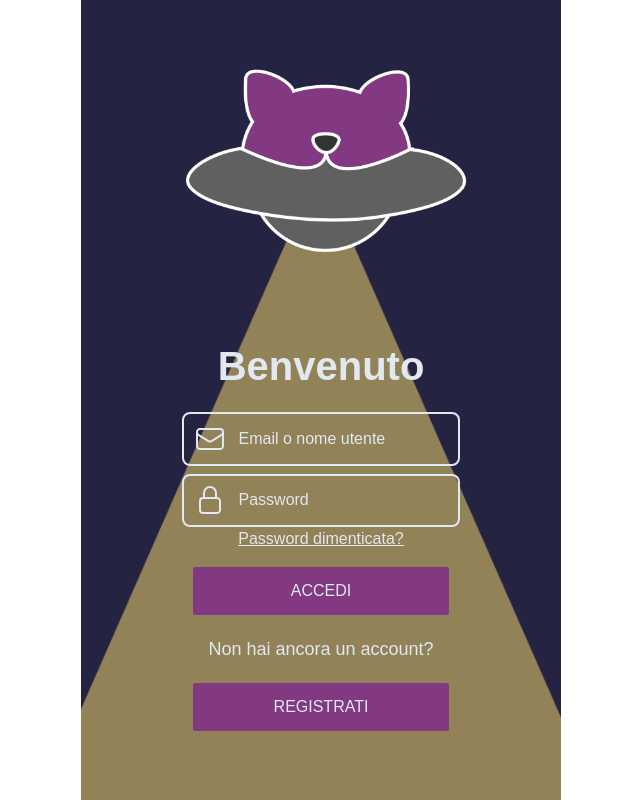
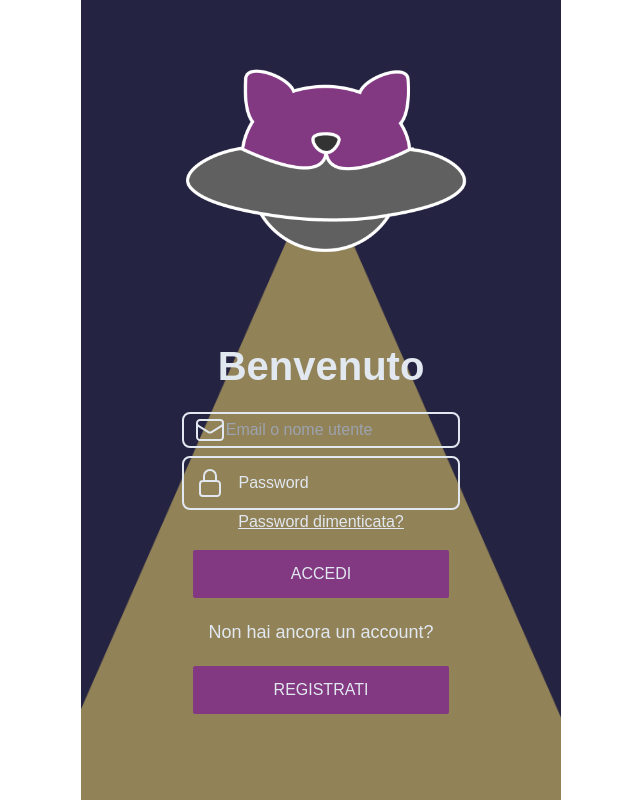
Before and after one commit to develhope/FS26-Team4-Project3, a React (Vite) app: page /login1 in a window 1280 px wide. Shown: the whole page, without its empty margins (319-959 px from the left). Built offline with nearby package versions, Linux system fonts and the light colour scheme.

Commit message:
add authetication local storage

```diff
--- a/src/components/Login/Login1.tsx
+++ b/src/components/Login/Login1.tsx
@@ -1,7 +1,32 @@
-import { Link } from "react-router-dom";
+import { Link, useNavigate } from "react-router-dom";
 import colored_logo from "../../assets/logo/colored_logo.png";
 import "../../components/Login/Login.css";
+import { userAccess, User } from "./LoginContext";
+import { useState } from "react";
+
 function Login1() {
+  const [email, setEmail] = useState("");
+  const [password, setPassword] = useState("");
+  const navigate = useNavigate();
+
+  function handleLogin() {
+    const foundUser: User | undefined = userAccess.find(
+      (user) => user.email === email
+    );
+
+    if (!foundUser) {
+      alert("Utente non esiste, prova a registrarti.");
+      return;
+    }
+
+    if (foundUser.password !== password) {
+      alert("Password sbagliata, riprova.");
+      return;
+    }
+
+    navigate("/feed");
+  }
+
   return (
     <>
       <div className="splashSection spotlight">
@@ -28,8 +53,10 @@ function Login1() {
               />
             </svg>
             <input
-              type="text"
+              type="email"
               placeholder="Email o nome utente"
+              value={email}
+              onChange={(e) => setEmail(e.target.value)}
               className="font-sans"
             />
           </div>
@@ -52,6 +79,8 @@ function Login1() {
             <input
               type="password"
               placeholder="Password"
+              value={password}
+              onChange={(e) => setPassword(e.target.value)}
               className="font-sans"
             />
           </div>
@@ -59,11 +88,14 @@ function Login1() {
             <a href="#">Password dimenticata?</a>
           </div>
         </div>
-        <Link to="/feed">
-          <button className="text-center bg-purple w-64 h-12 rounded-sm">
-            ACCEDI
-          </button>
-        </Link>
+
+        <button
+          onClick={handleLogin}
+          className="text-center bg-purple w-64 h-12 rounded-sm"
+        >
+          ACCEDI
+        </button>
+
         <h6 className="font-sans text-center m-1 text-lg">
           Non hai ancora un account?
         </h6>
--- a/src/components/Login/Login3.tsx
+++ b/src/components/Login/Login3.tsx
@@ -1,9 +1,31 @@
-import { Link } from "react-router-dom";
+import { useNavigate } from "react-router-dom";
 import "../../index.css";
 import colored_logo from "../../assets/logo/colored_logo.png";
 import "../../components/Login/Login.css";
+import { useState } from "react";
+import { addUser } from "./LoginContext";
 
 export default function Login3() {
+  const navigate = useNavigate();
+  const [email, setEmail] = useState("");
+  const [password, setPassword] = useState("");
+
+  function handleRegistration() {
+    if (!email || !password) {
+      alert("Inserisci email e password.");
+      return;
+    }
+
+    const newUser = {
+      email: email,
+      password: password,
+    };
+
+    addUser(newUser);
+
+    navigate("/switchpet");
+  }
+
   return (
     <>
       <div className="splashSection flex-auto align-center justify-center spotlight">
@@ -29,12 +51,16 @@ export default function Login3() {
         </div>
         <input
           type="text"
-          placeholder="Nome Utente"
+          placeholder="Email"
+          value={email}
+          onChange={(e) => setEmail(e.target.value)}
           className="font-sans splashForm"
         />
         <input
           type="password"
           placeholder="Password"
+          value={password}
+          onChange={(e) => setPassword(e.target.value)}
           className="font-sans splashForm"
         />
         <input
@@ -51,14 +77,13 @@ export default function Login3() {
             </a>
           </div>
         </div>
-        <Link to="/switchpet">
         <button
           type="submit"
           className="text-center bg-purple w-64  h-12 rounded-sm font-sans"
+          onClick={handleRegistration}
         >
           CI SIAMO QUASI...
         </button>
-        </Link>
       </div>
     </>
   );
--- /dev/null
+++ b/src/components/Login/LoginContext.tsx
@@ -0,0 +1,17 @@
+export interface User {
+  email: string;
+  password: string;
+}
+
+let initialUserAccess: User[] = [];
+const storedUsers = localStorage.getItem("userAccess");
+if (storedUsers) {
+  initialUserAccess = JSON.parse(storedUsers);
+}
+
+export const userAccess: User[] = initialUserAccess;
+
+export function addUser(newUser: User) {
+  userAccess.push(newUser);
+  localStorage.setItem("userAccess", JSON.stringify(userAccess));
+}
```
Lines whose indentation alone changed are shown as unchanged.
